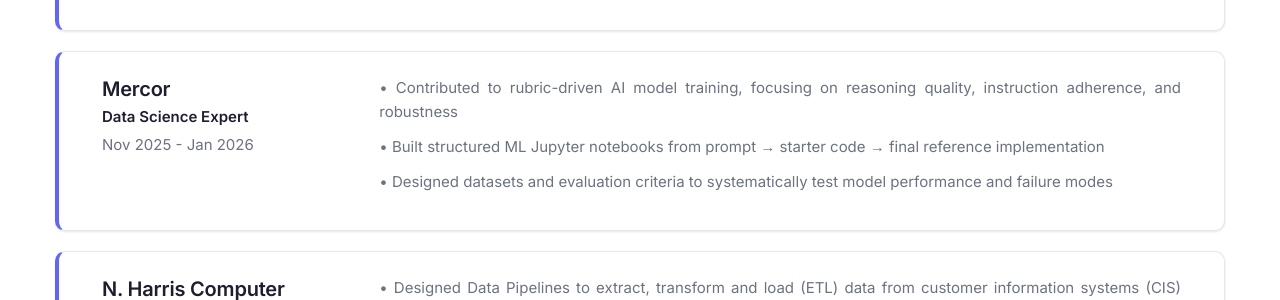
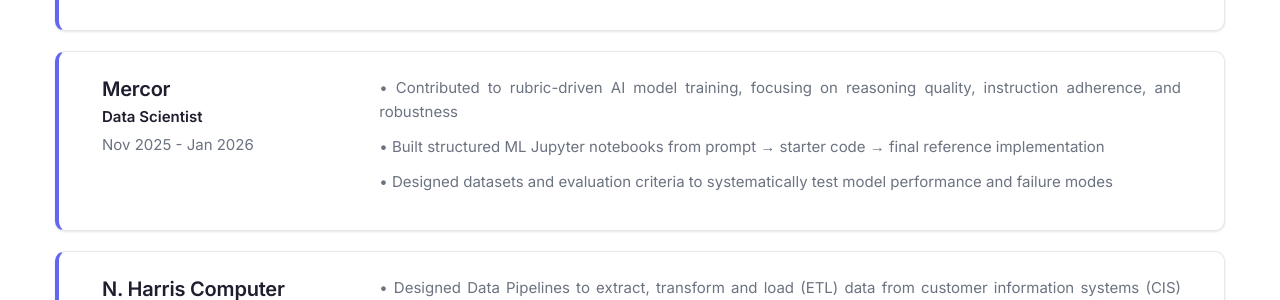
Before and after one commit to saimmehmood/saimmehmood.github.io, a Jekyll site: the page built from index.md, in a window 1280 px wide and 900 px high, scrolled down 1324 px. Shown: the part 153-453 px from the top of the window. Built offline with Jekyll 4.4.1, drawn with Linux system fonts in a browser that asks for light colours; nearby versions of some CDN libraries.

Commit message:
title update Co-Authored-By: Claude Sonnet 4.6 <noreply@anthropic.com>

```diff
--- a/_data/experience.yml
+++ b/_data/experience.yml
@@ -14,7 +14,7 @@
 
 - layout: left
   company: Mercor
-  job_title: Data Science Expert
+  job_title: Data Scientist
   dates: Nov 2025 - Jan 2026
   description: | # this will include new lines to allow paragraphs
 
```
